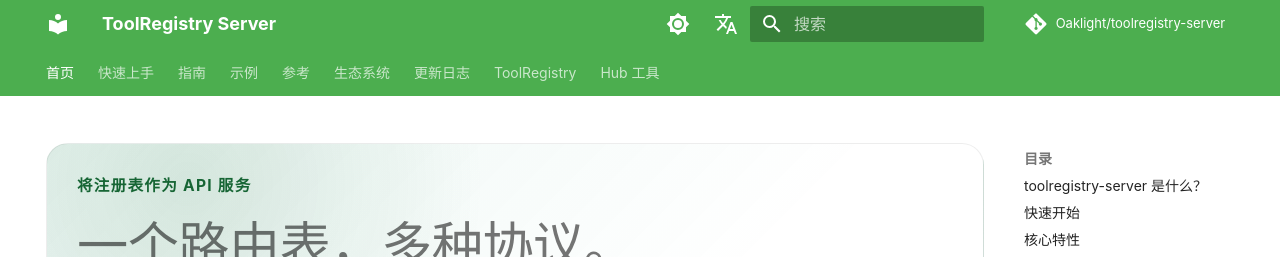
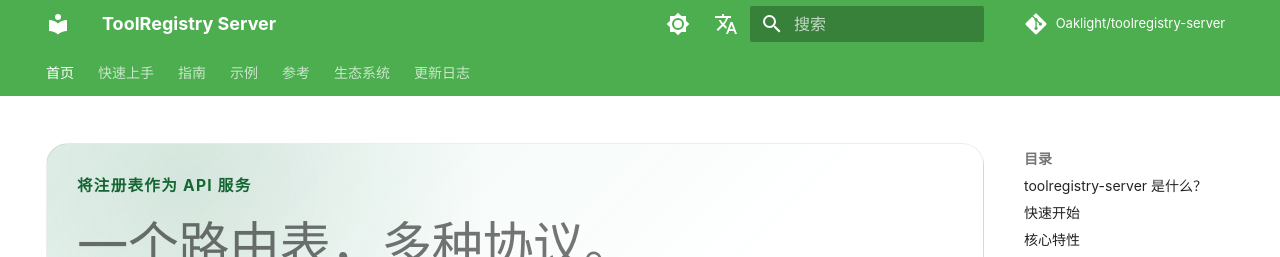
Before and after one commit to Oaklight/toolregistry-server, an MkDocs documentation site: the page built from docs/index.md, in a window 1280 px wide and 900 px high. Shown: the top 257 px of the window. Built offline with MkDocs 1.6.1 and Material for MkDocs 9.7.7, drawn with Linux system fonts in a browser that asks for light colours; some web fonts are replaced; comment, search, counter and statistics services are not loaded.

Commit message:
docs(zh): move sibling project links from top nav into Ecosystem page

```diff
--- a/mkdocs.yml
+++ b/mkdocs.yml
@@ -159,5 +159,3 @@ nav:
           - 认证模块: reference/api/auth.md
   - 生态系统: ecosystem.md
   - 更新日志: changelog.md
-  - ToolRegistry: https://toolregistry.readthedocs.io/
-  - Hub 工具: https://toolregistry-hub.readthedocs.io/
```
